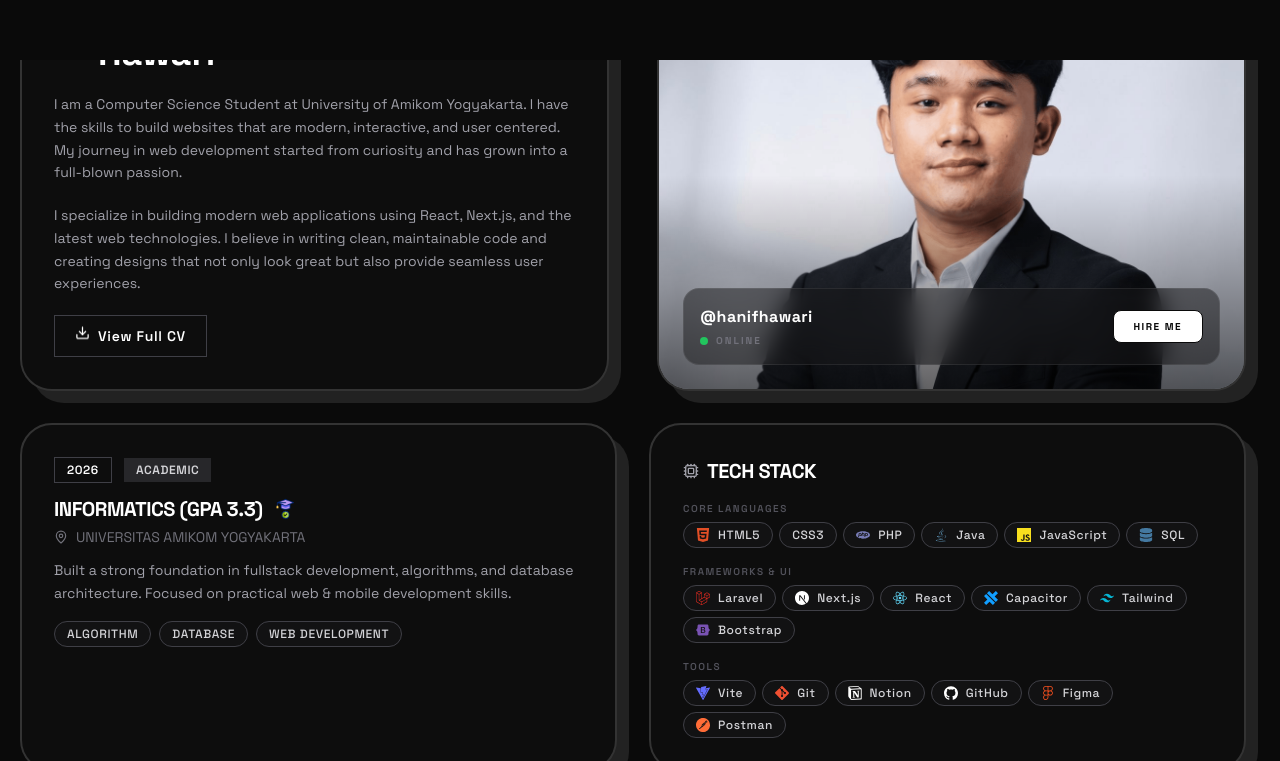
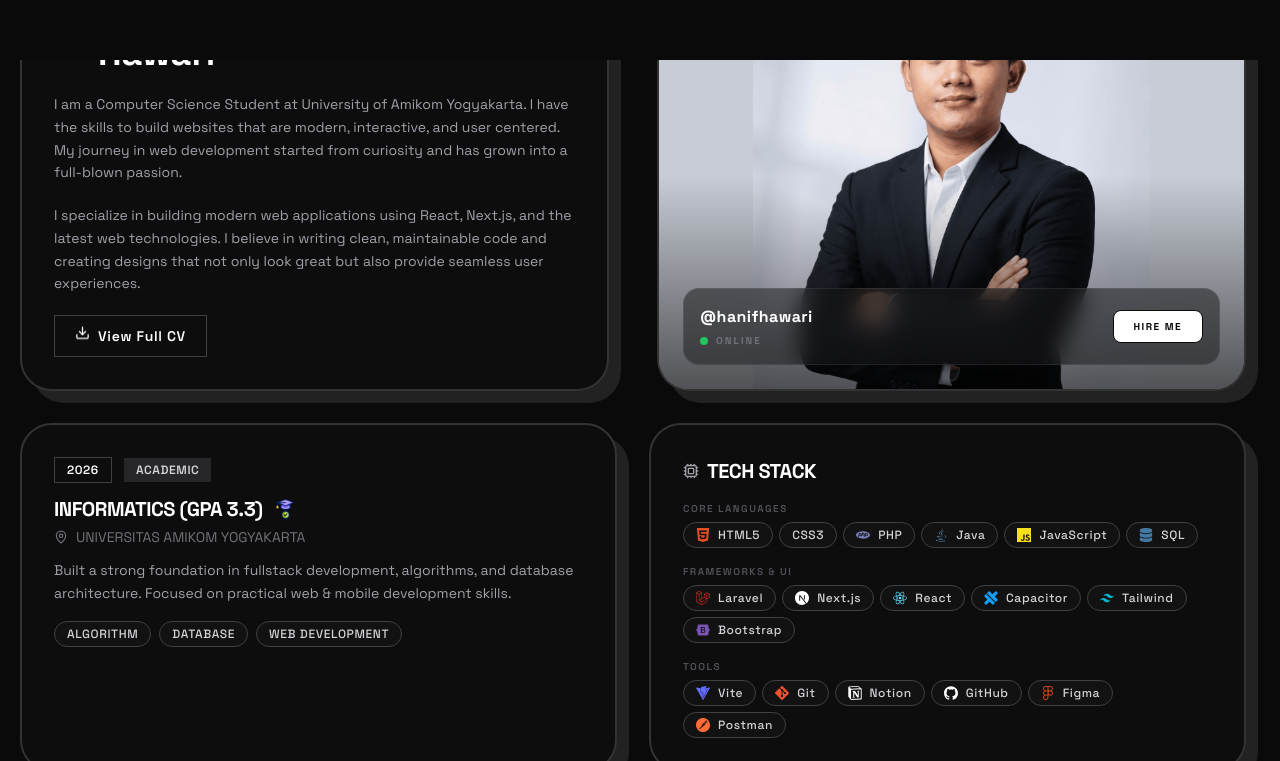
Before and after one commit to HanifHawari/portofolio, a Next.js app: page / in a window 1280 px wide. Shown: the part 1140-1901 px from the top of the page. Built offline with nearby package versions, Linux system fonts and the light colour scheme; no server answers.

Commit message:
fix: profile photo show full body with matching background

```diff
--- a/src/components/bagian/BagianTentang.tsx
+++ b/src/components/bagian/BagianTentang.tsx
@@ -146,7 +146,7 @@ function IDCard({ t }: { t: { about: { name: string; discordUser: string; online
           fill
           quality={100}
           unoptimized={true}
-          className="object-cover object-top pointer-events-none"
+          className="object-contain pointer-events-none" style={{ backgroundColor: '#c8ccd5' }}
           onError={(e) => {
             (e.target as HTMLImageElement).style.display = 'none';
           }}
```
